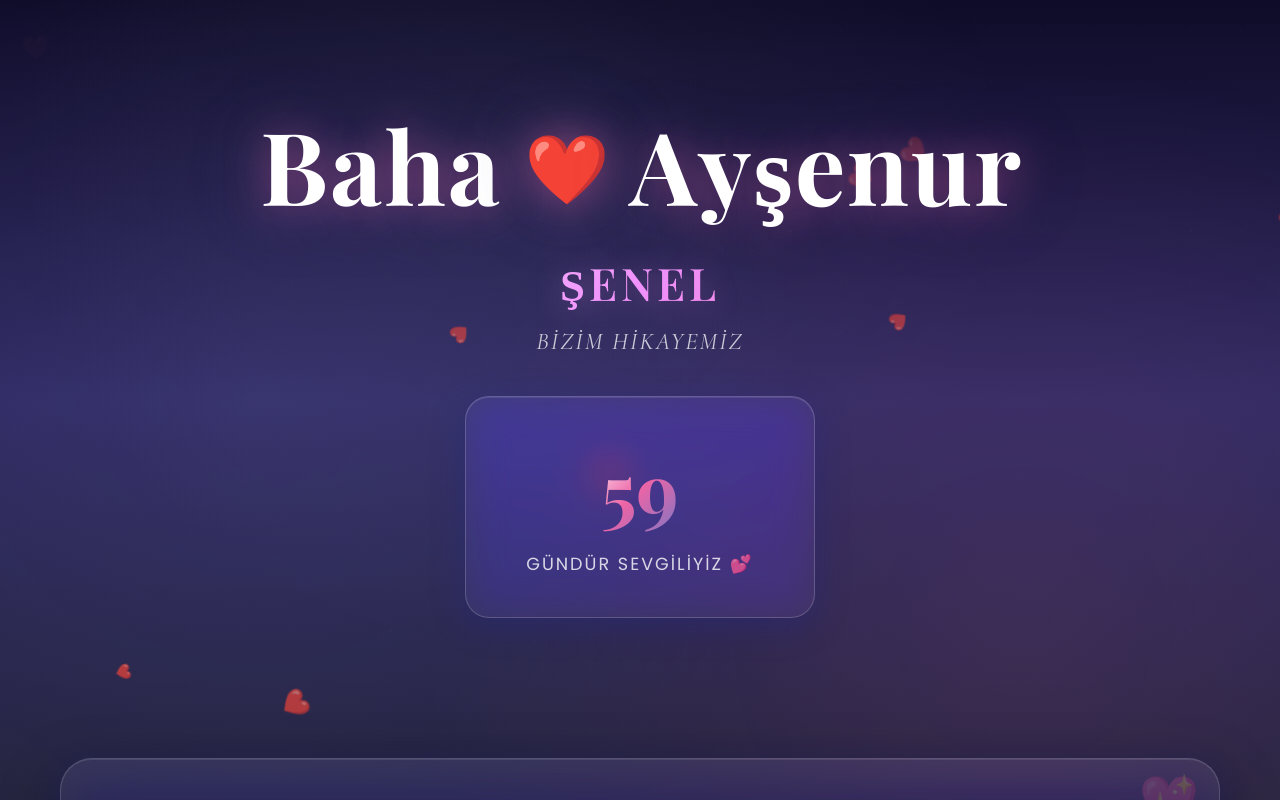
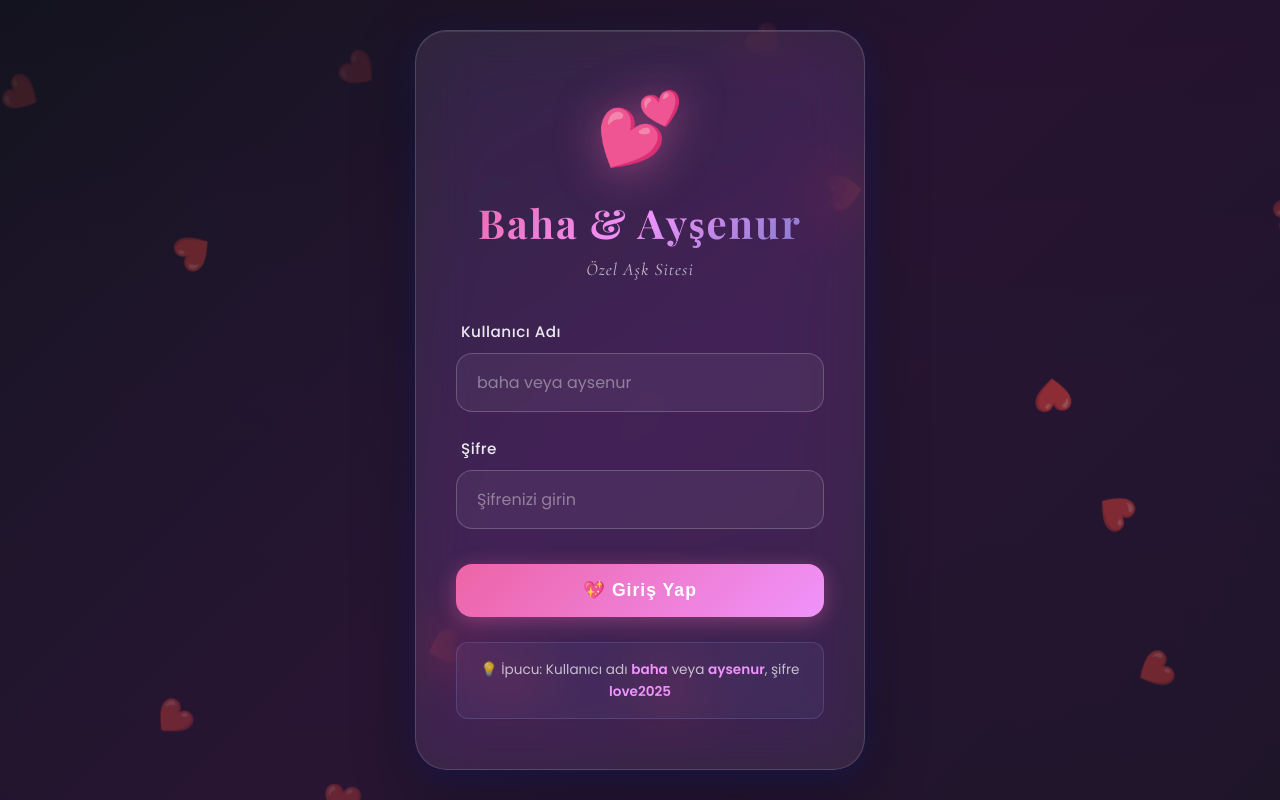
Before and after one commit to Bahanart1/aysenurbaha, a React (Vite) app: page / in a window 1280 px wide. Shown: the top 800 px of the page. Built offline with nearby package versions, Linux system fonts and the light colour scheme.

Commit message:
Add login screen with authentication system

```diff
--- a/src/App.css
+++ b/src/App.css
@@ -1179,3 +1179,296 @@
     padding: 60px 20px;
   }
 }
+
+/* Login Ekranı Stilleri */
+.login-container {
+  position: fixed;
+  top: 0;
+  left: 0;
+  width: 100%;
+  height: 100vh;
+  display: flex;
+  align-items: center;
+  justify-content: center;
+  overflow: hidden;
+  background: linear-gradient(135deg,
+    rgba(20, 20, 30, 0.95) 0%,
+    rgba(40, 20, 50, 0.95) 50%,
+    rgba(30, 20, 40, 0.95) 100%
+  );
+}
+
+.login-hearts-bg {
+  position: absolute;
+  top: 0;
+  left: 0;
+  width: 100%;
+  height: 100%;
+  pointer-events: none;
+  overflow: hidden;
+}
+
+.login-heart {
+  position: absolute;
+  bottom: -50px;
+  font-size: 2rem;
+  animation: floatUpLogin 5s linear infinite;
+  opacity: 0.3;
+}
+
+@keyframes floatUpLogin {
+  0% {
+    transform: translateY(0) rotate(0deg);
+    opacity: 0.3;
+  }
+  50% {
+    opacity: 0.5;
+  }
+  100% {
+    transform: translateY(-110vh) rotate(360deg);
+    opacity: 0;
+  }
+}
+
+.login-box {
+  position: relative;
+  z-index: 10;
+  width: 90%;
+  max-width: 450px;
+  background: rgba(255, 255, 255, 0.08);
+  backdrop-filter: blur(30px) saturate(180%);
+  -webkit-backdrop-filter: blur(30px) saturate(180%);
+  border-radius: 32px;
+  padding: 50px 40px;
+  border: 1px solid rgba(255, 255, 255, 0.15);
+  box-shadow:
+    0 8px 32px 0 rgba(31, 38, 135, 0.37),
+    0 20px 60px 0 rgba(0, 0, 0, 0.4),
+    inset 0 1px 0 0 rgba(255, 255, 255, 0.1);
+  animation: slideInUp 0.8s cubic-bezier(0.4, 0, 0.2, 1);
+}
+
+@keyframes slideInUp {
+  from {
+    opacity: 0;
+    transform: translateY(50px);
+  }
+  to {
+    opacity: 1;
+    transform: translateY(0);
+  }
+}
+
+.login-header {
+  text-align: center;
+  margin-bottom: 40px;
+}
+
+.login-icon {
+  font-size: 4rem;
+  margin-bottom: 20px;
+  animation: heartbeat 1.5s ease-in-out infinite;
+  filter: drop-shadow(0 4px 20px rgba(237, 100, 166, 0.5));
+}
+
+.login-header h1 {
+  font-family: 'Playfair Display', serif;
+  font-size: 2.5rem;
+  font-weight: 700;
+  background: linear-gradient(135deg, #ed64a6 0%, #f093fb 50%, #7877c6 100%);
+  -webkit-background-clip: text;
+  -webkit-text-fill-color: transparent;
+  background-clip: text;
+  margin-bottom: 10px;
+  letter-spacing: 2px;
+}
+
+.login-header p {
+  font-family: 'Cormorant Garamond', serif;
+  font-style: italic;
+  color: rgba(255, 255, 255, 0.7);
+  font-size: 1.1rem;
+  letter-spacing: 1px;
+}
+
+.login-form {
+  display: flex;
+  flex-direction: column;
+  gap: 25px;
+}
+
+.input-group {
+  display: flex;
+  flex-direction: column;
+  gap: 10px;
+}
+
+.input-group label {
+  color: rgba(255, 255, 255, 0.9);
+  font-size: 0.95rem;
+  font-weight: 500;
+  letter-spacing: 0.5px;
+  padding-left: 5px;
+}
+
+.input-group input {
+  width: 100%;
+  padding: 16px 20px;
+  background: rgba(255, 255, 255, 0.05);
+  border: 1px solid rgba(255, 255, 255, 0.2);
+  border-radius: 16px;
+  color: white;
+  font-size: 1rem;
+  font-family: 'Poppins', sans-serif;
+  transition: all 0.3s cubic-bezier(0.4, 0, 0.2, 1);
+  outline: none;
+}
+
+.input-group input::placeholder {
+  color: rgba(255, 255, 255, 0.4);
+}
+
+.input-group input:focus {
+  background: rgba(255, 255, 255, 0.08);
+  border-color: rgba(237, 100, 166, 0.6);
+  box-shadow:
+    0 0 0 3px rgba(237, 100, 166, 0.1),
+    0 4px 20px rgba(237, 100, 166, 0.3);
+  transform: translateY(-2px);
+}
+
+.login-error {
+  background: rgba(255, 50, 100, 0.15);
+  border: 1px solid rgba(255, 50, 100, 0.3);
+  color: #ffb3c1;
+  padding: 14px 18px;
+  border-radius: 12px;
+  font-size: 0.9rem;
+  text-align: center;
+  animation: shake 0.5s ease-in-out;
+}
+
+@keyframes shake {
+  0%, 100% { transform: translateX(0); }
+  10%, 30%, 50%, 70%, 90% { transform: translateX(-5px); }
+  20%, 40%, 60%, 80% { transform: translateX(5px); }
+}
+
+.login-button {
+  padding: 16px 32px;
+  font-size: 1.1rem;
+  font-weight: 600;
+  color: white;
+  background: linear-gradient(135deg, #ed64a6 0%, #f093fb 50%, #7877c6 100%);
+  background-size: 200% 200%;
+  border: none;
+  border-radius: 16px;
+  cursor: pointer;
+  transition: all 0.4s cubic-bezier(0.4, 0, 0.2, 1);
+  box-shadow: 0 4px 20px rgba(237, 100, 166, 0.4);
+  letter-spacing: 1px;
+  margin-top: 10px;
+  position: relative;
+  overflow: hidden;
+}
+
+.login-button::before {
+  content: '';
+  position: absolute;
+  top: 50%;
+  left: 50%;
+  width: 0;
+  height: 0;
+  border-radius: 50%;
+  background: rgba(255, 255, 255, 0.2);
+  transform: translate(-50%, -50%);
+  transition: width 0.6s, height 0.6s;
+}
+
+.login-button:hover::before {
+  width: 400px;
+  height: 400px;
+}
+
+.login-button:hover {
+  transform: translateY(-4px);
+  box-shadow: 0 8px 30px rgba(237, 100, 166, 0.6);
+  background-position: 100% 0;
+}
+
+.login-button:active {
+  transform: translateY(-2px);
+}
+
+.login-hint {
+  margin-top: 25px;
+  padding: 16px;
+  background: rgba(120, 119, 198, 0.1);
+  border: 1px solid rgba(120, 119, 198, 0.3);
+  border-radius: 12px;
+  color: rgba(255, 255, 255, 0.7);
+  font-size: 0.85rem;
+  text-align: center;
+  line-height: 1.6;
+}
+
+.login-hint strong {
+  color: #f093fb;
+  font-weight: 600;
+}
+
+.logout-button {
+  margin-top: 30px;
+  padding: 12px 32px;
+  font-size: 0.95rem;
+  font-weight: 500;
+  color: rgba(255, 255, 255, 0.8);
+  background: rgba(255, 255, 255, 0.05);
+  border: 1px solid rgba(255, 255, 255, 0.2);
+  border-radius: 50px;
+  cursor: pointer;
+  transition: all 0.3s cubic-bezier(0.4, 0, 0.2, 1);
+  letter-spacing: 0.5px;
+}
+
+.logout-button:hover {
+  background: rgba(237, 100, 166, 0.2);
+  border-color: rgba(237, 100, 166, 0.5);
+  color: white;
+  transform: translateY(-2px);
+  box-shadow: 0 4px 15px rgba(237, 100, 166, 0.3);
+}
+
+.logout-button:active {
+  transform: translateY(0);
+}
+
+/* Login responsive */
+@media (max-width: 768px) {
+  .login-box {
+    padding: 40px 30px;
+    max-width: 90%;
+  }
+
+  .login-header h1 {
+    font-size: 2rem;
+  }
+
+  .login-icon {
+    font-size: 3rem;
+  }
+
+  .input-group input {
+    padding: 14px 18px;
+  }
+
+  .login-button {
+    padding: 14px 28px;
+    font-size: 1rem;
+  }
+
+  .login-hint {
+    font-size: 0.8rem;
+    padding: 14px;
+  }
+}
--- a/src/App.jsx
+++ b/src/App.jsx
@@ -2,6 +2,10 @@ import { useState, useEffect } from 'react'
 import './App.css'
 
 function App() {
+  const [isAuthenticated, setIsAuthenticated] = useState(false)
+  const [username, setUsername] = useState('')
+  const [password, setPassword] = useState('')
+  const [loginError, setLoginError] = useState('')
   const [hearts, setHearts] = useState([])
   const [currentDate, setCurrentDate] = useState(new Date())
   const [showLoveNote, setShowLoveNote] = useState(false)
@@ -16,6 +20,36 @@ function App() {
     '/ab17.jpeg', '/ab18.jpeg', '/ab19.jpeg', '/ab20.jpeg',
     '/ab21.jpeg', '/ab22.jpeg', '/ab23.jpeg', '/ab24.jpeg'
   ]
+
+  // LocalStorage'dan giriş durumunu kontrol et
+  useEffect(() => {
+    const savedAuth = localStorage.getItem('lovesite_auth')
+    if (savedAuth === 'true') {
+      setIsAuthenticated(true)
+    }
+  }, [])
+
+  // Giriş işlemi
+  const handleLogin = (e) => {
+    e.preventDefault()
+    setLoginError('')
+
+    // Kullanıcı adı ve şifre kontrolü (şifreleri değiştirebilirsiniz)
+    if ((username === 'baha' || username === 'aysenur') && password === 'love2025') {
+      setIsAuthenticated(true)
+      localStorage.setItem('lovesite_auth', 'true')
+    } else {
+      setLoginError('Kullanıcı adı veya şifre hatalı! 💔')
+    }
+  }
+
+  // Çıkış işlemi
+  const handleLogout = () => {
+    setIsAuthenticated(false)
+    localStorage.removeItem('lovesite_auth')
+    setUsername('')
+    setPassword('')
+  }
 
   // Rastgele kalpler oluştur
   useEffect(() => {
@@ -75,6 +109,65 @@ function App() {
   // Birlikte geçirilen süre hesaplama
   const startDate = new Date('2025-09-08') // Sevgili olma tarihimiz
   const daysTogether = Math.floor((currentDate - startDate) / (1000 * 60 * 60 * 24))
+
+  // Giriş yapılmadıysa login ekranını göster
+  if (!isAuthenticated) {
+    return (
+      <div className="login-container">
+        <div className="login-hearts-bg">
+          {[...Array(15)].map((_, i) => (
+            <div
+              key={i}
+              className="login-heart"
+              style={{
+                left: `${Math.random() * 100}%`,
+                animationDelay: `${Math.random() * 3}s`,
+                animationDuration: `${3 + Math.random() * 2}s`
+              }}
+            >
+              ❤️
+            </div>
+          ))}
+        </div>
+        <div className="login-box">
+          <div className="login-header">
+            <div className="login-icon">💕</div>
+            <h1>Baha & Ayşenur</h1>
+            <p>Özel Aşk Sitesi</p>
+          </div>
+          <form onSubmit={handleLogin} className="login-form">
+            <div className="input-group">
+              <label>Kullanıcı Adı</label>
+              <input
+                type="text"
+                value={username}
+                onChange={(e) => setUsername(e.target.value)}
+                placeholder="baha veya aysenur"
+                required
+              />
+            </div>
+            <div className="input-group">
+              <label>Şifre</label>
+              <input
+                type="password"
+                value={password}
+                onChange={(e) => setPassword(e.target.value)}
+                placeholder="Şifrenizi girin"
+                required
+              />
+            </div>
+            {loginError && <div className="login-error">{loginError}</div>}
+            <button type="submit" className="login-button">
+              💖 Giriş Yap
+            </button>
+          </form>
+          <div className="login-hint">
+            💡 İpucu: Kullanıcı adı <strong>baha</strong> veya <strong>aysenur</strong>, şifre <strong>love2025</strong>
+          </div>
+        </div>
+      </div>
+    )
+  }
 
   return (
     <div className="app">
@@ -294,6 +387,9 @@ function App() {
             month: 'long',
             day: 'numeric'
           })}</p>
+          <button onClick={handleLogout} className="logout-button">
+            🚪 Çıkış Yap
+          </button>
         </footer>
       </div>
     </div>
```
